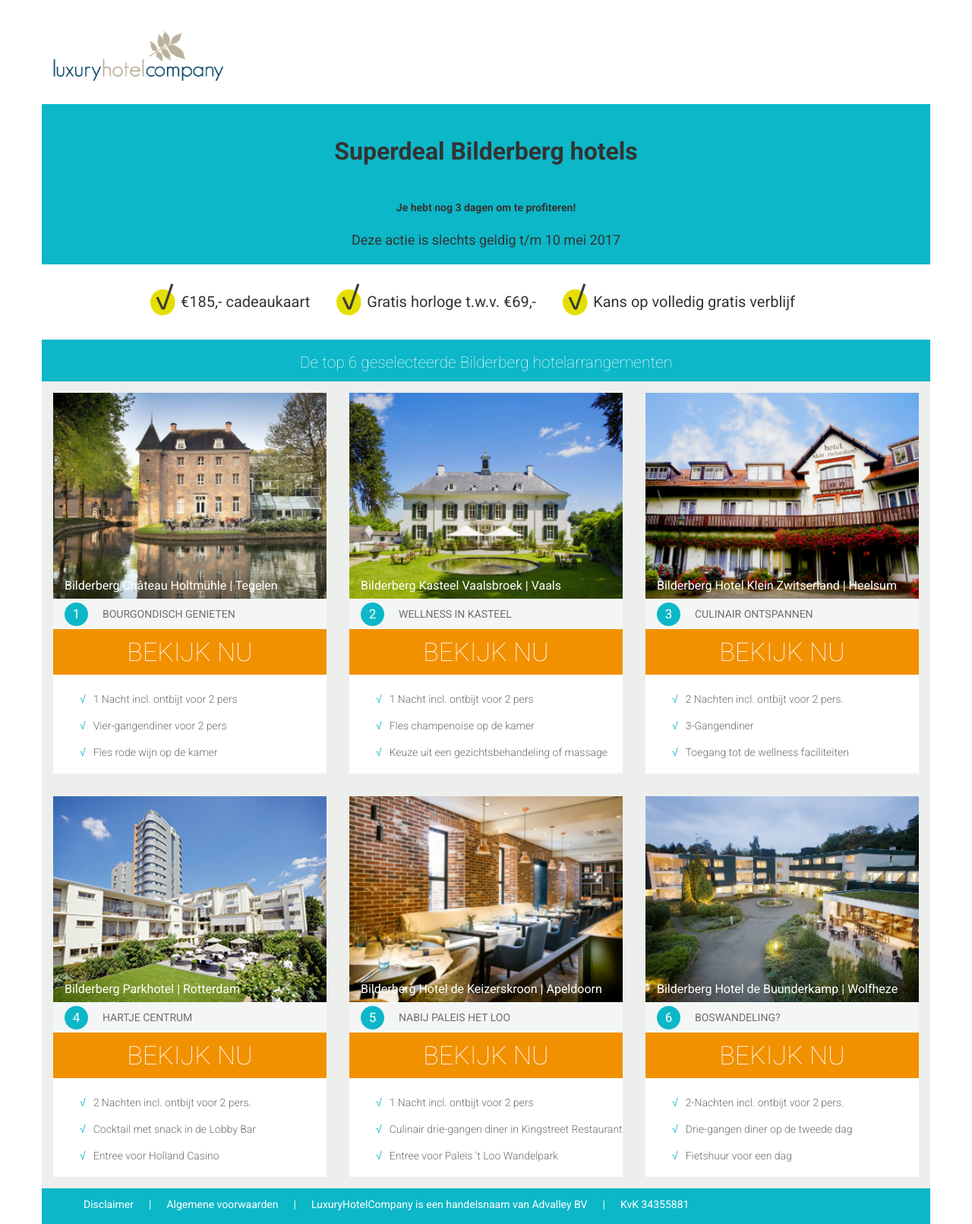
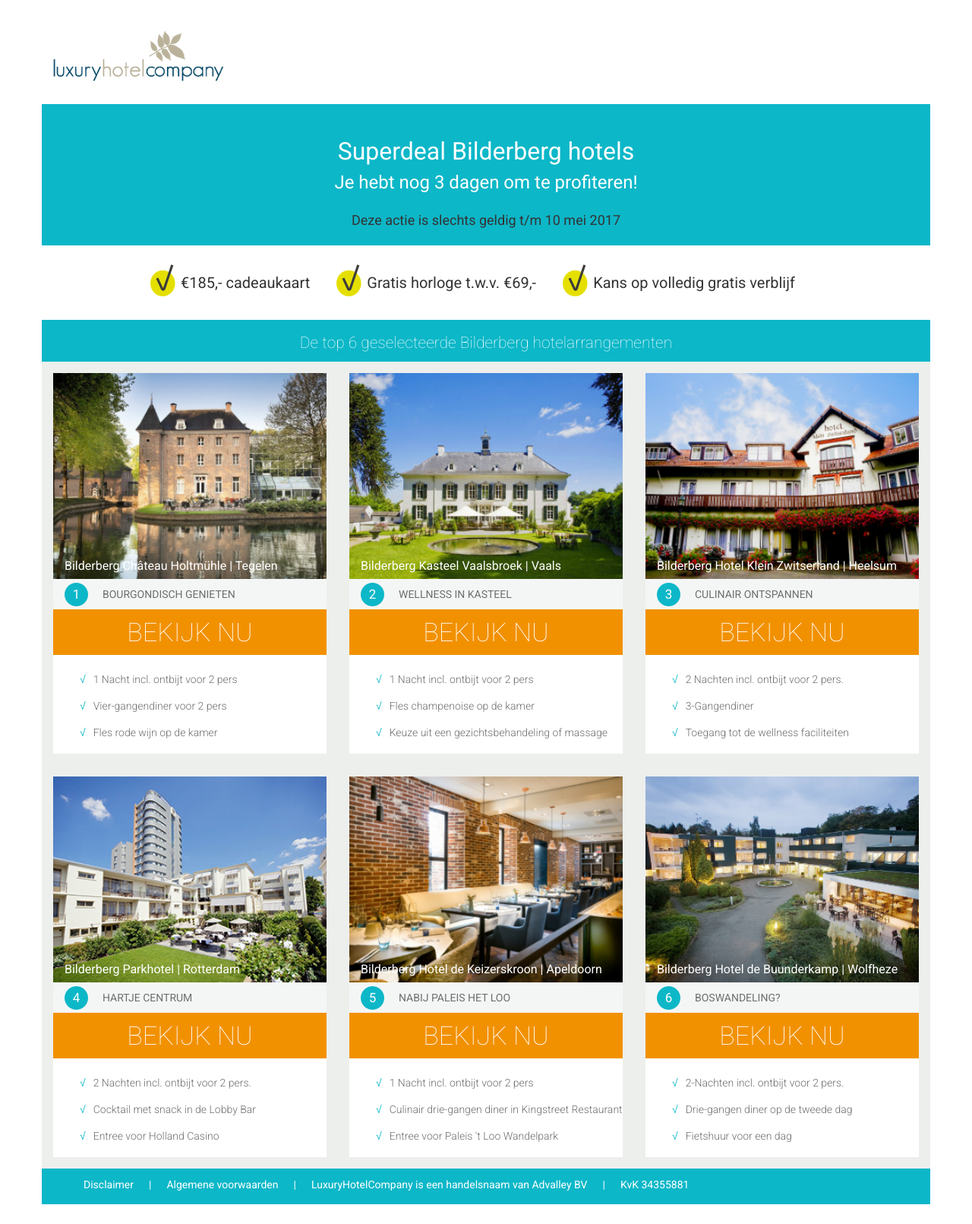
Before and after one commit to Albert91/bilderberg, a Jekyll site: the page built from index.html, in a window 1280 px wide. Shown: the whole page at 76% size. Built offline with Jekyll 4.4.1, drawn with Linux system fonts in a browser that asks for light colours; after the commit the page ends 1585 px from its top, so only the background shows below that.

Commit message:
Update from Forestry.io - _data/text.yml

```diff
--- a/_data/text.yml
+++ b/_data/text.yml
@@ -3,7 +3,7 @@ actionbar: De top 6 geselecteerde Bilderberg hotelarrangementen
 actionpoint1: "€185,- cadeaukaart"
 actionpoint2: Gratis horloge t.w.v. €69,-
 actionpoint3: Kans op volledig gratis verblijf
-intro1: '<p><font size="6">Superdeal Bilderberg hotels</font></p> <br> Je hebt nog
-  3 dagen om te profiteren! '
+intro1: '<font size="6">Superdeal Bilderberg hotels</font> <br> Je hebt nog 3 dagen
+  om te profiteren! '
 intro2: Deze actie is slechts geldig t/m 10 mei 2017
 code: BILD-FwSNN
```
